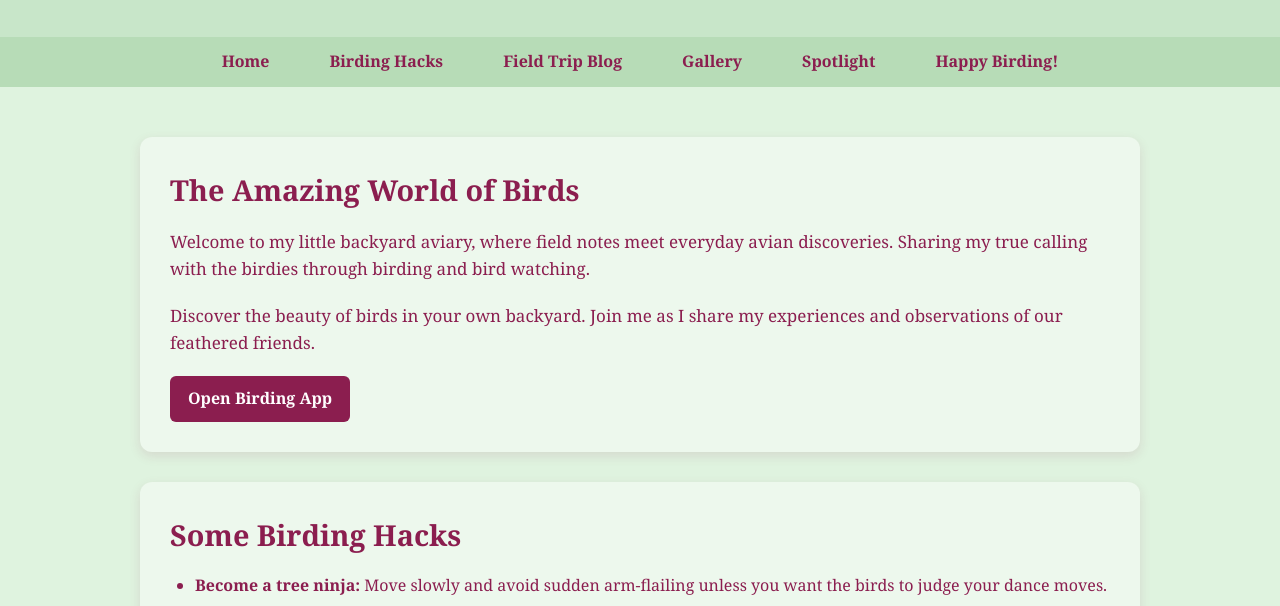
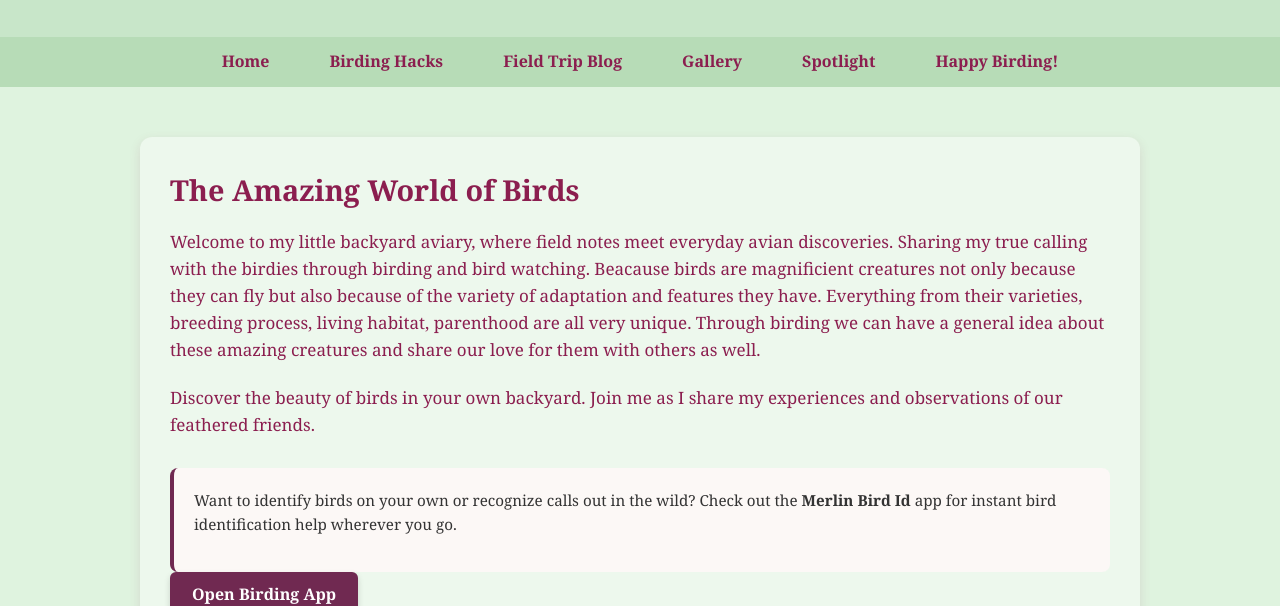
Before and after one commit to wizard21-sudo/first-html, a plain HTML site: page index.html in a window 1280 px wide. Shown: the part 196-802 px from the top of the page. Drawn offline with Linux system fonts and the light colour scheme.

Commit message:
update the birding btn

```diff
--- a/index.html
+++ b/index.html
@@ -44,9 +44,10 @@
             <h2>The Amazing World of Birds</h2>
 
             <p>
-                Welcome to my little backyard aviary, where field notes
-                meet everyday avian discoveries. Sharing my true calling
-                with the birdies through birding and bird watching.
+                Welcome to my little backyard aviary, where field notes meet everyday avian discoveries. Sharing my true calling with the birdies through birding and bird watching. Beacause birds are magnificient creatures not only because
+                they can fly but also because of the variety of adaptation and features they have. Everything from their varieties, breeding process, living habitat, parenthood are all very unique. Through birding we can have a general idea
+                about these amazing creatures and share our love for them with others as well.
+
             </p>
 
             <p>
@@ -55,9 +56,16 @@
                 of our feathered friends.
             </p>
 
+            <div class="blog-cta-box">
+                <p>Want to identify birds on your own or recognize calls out in the wild?
+                   Check out the <strong>Merlin Bird Id</strong> app for instant bird identification help wherever you go.
+                </p>
+            </div>
+
             <a href="https://merlin.allaboutbirds.org/"
                target="_blank"
-               rel="noopener noreferrer">
+               rel="noopener noreferrer"
+               class="birding-btn">
                 Open Birding App
             </a>
         </section>
```
